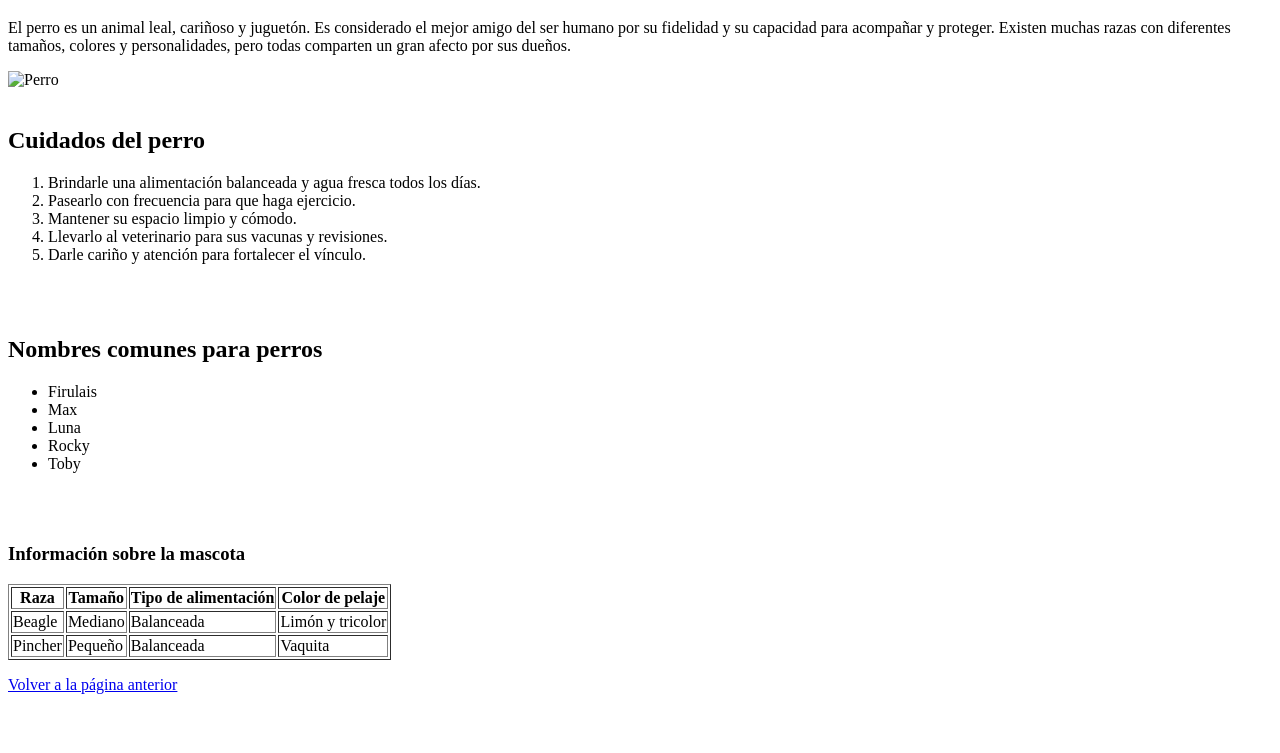
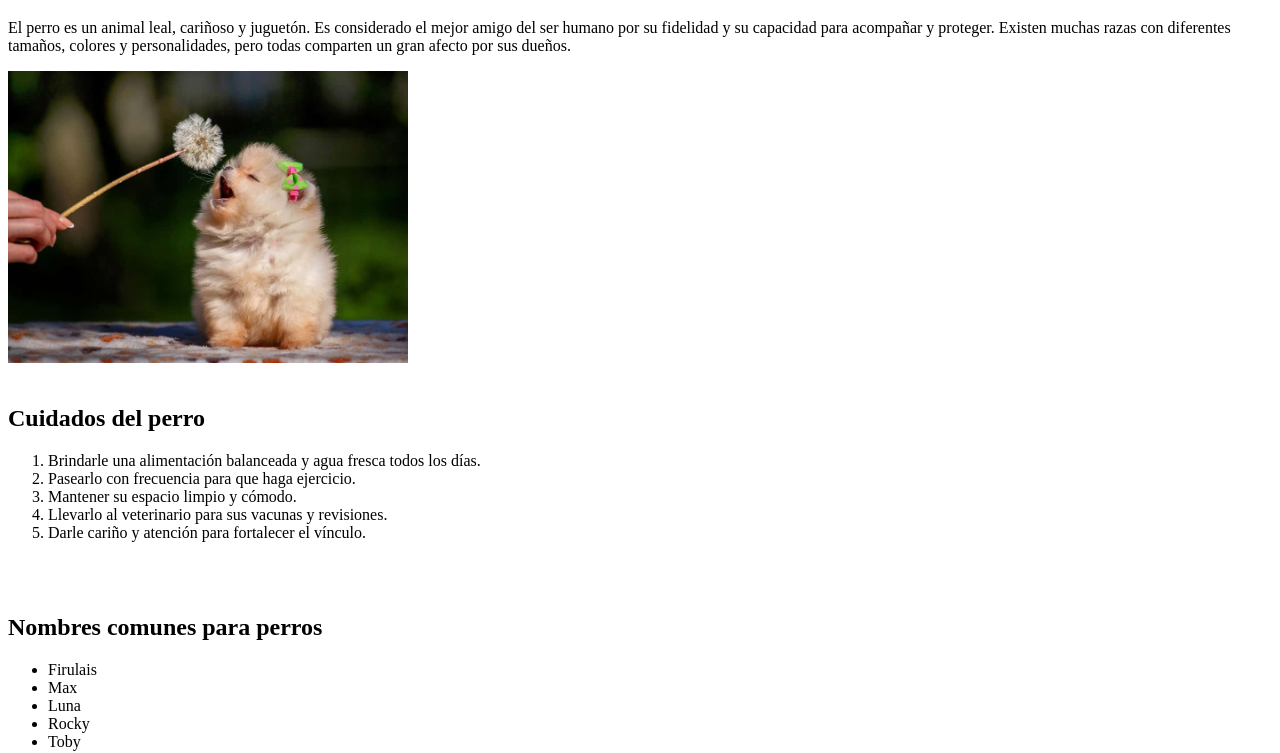
Before and after one commit to mtoscano-dotco/Mi-primer-html, a plain HTML site: page Animales/Perro.html in a window 1280 px wide. Shown: the part 61-814 px from the top of the page. Drawn offline with Linux system fonts and the light colour scheme.

Commit message:
Update Perro.html

```diff
--- a/Animales/Perro.html
+++ b/Animales/Perro.html
@@ -14,7 +14,7 @@
     Es considerado el mejor amigo del ser humano por su fidelidad y su capacidad para acompañar y proteger.
     Existen muchas razas con diferentes tamaños, colores y personalidades, pero todas comparten un gran afecto por sus dueños.</p>
 
-    <img src="perro.jpg" alt="Perro" width="400px">
+    <img src="..\img\perro.jpg" alt="Perro" width="400px">
 
     <br><br><h2>Cuidados del perro</h2>
     <ol>
@@ -64,4 +64,5 @@
 
 
 
+
 </html>
```
